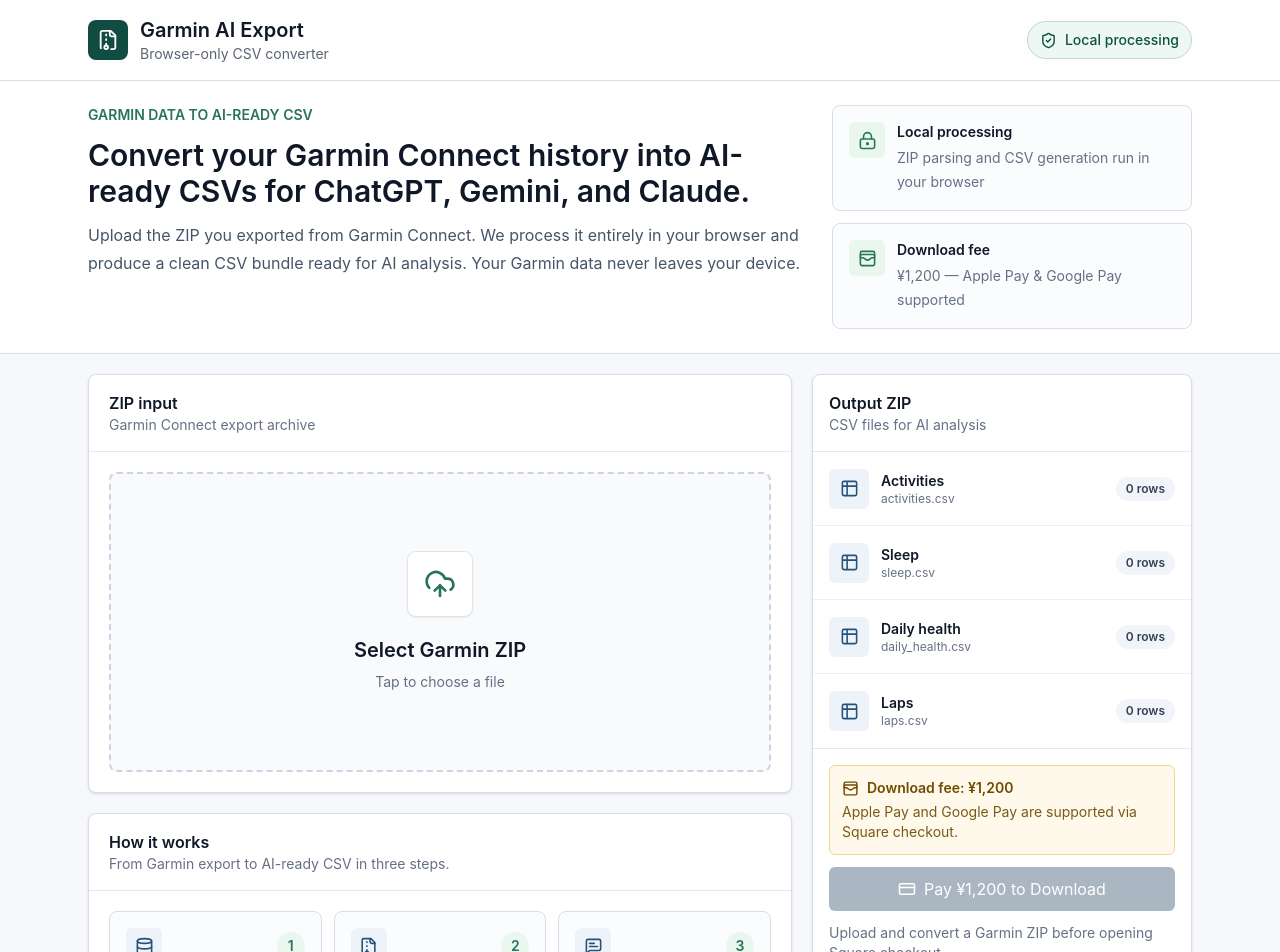
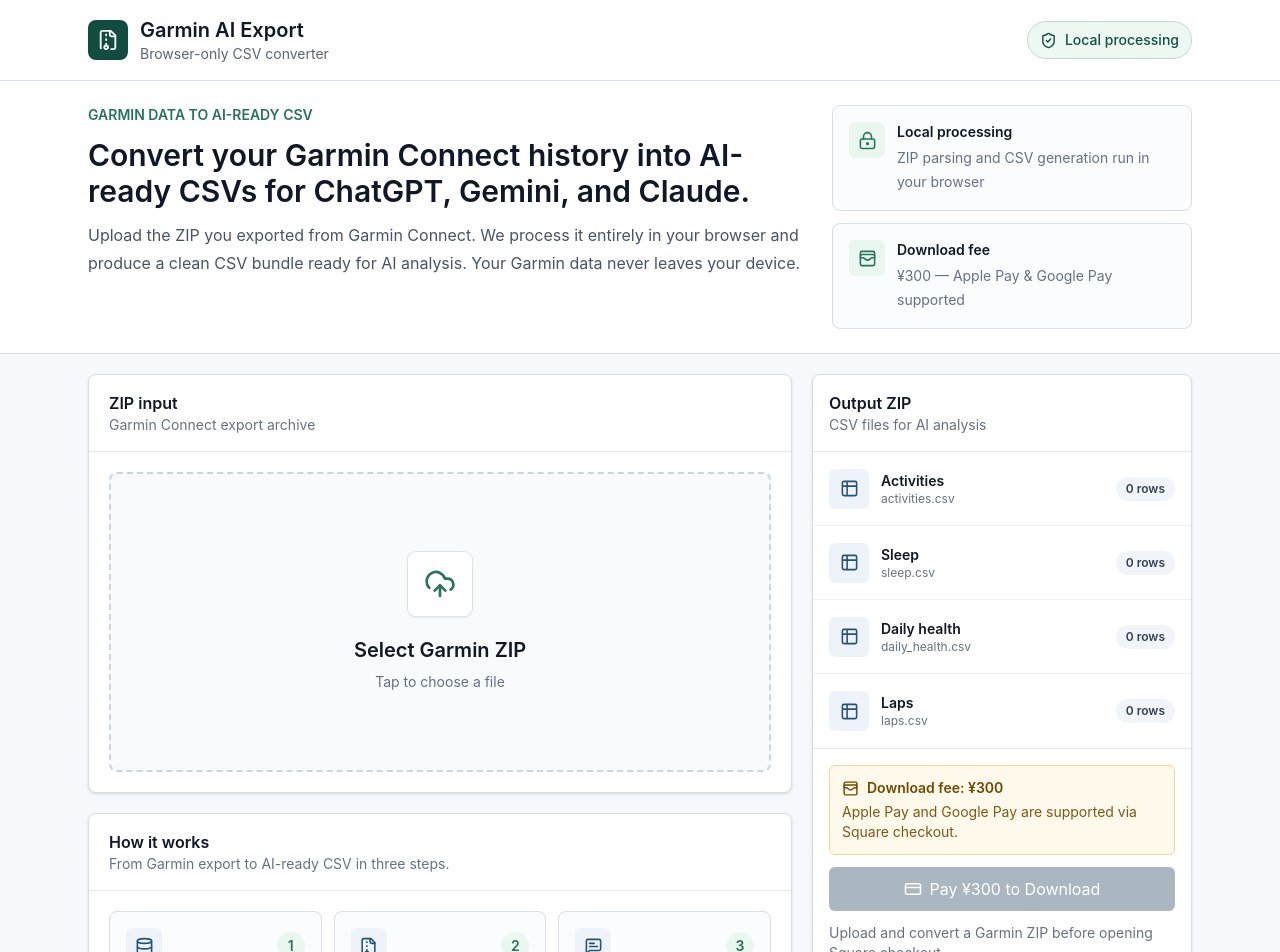
Before and after one commit to bokuno-studio/garmin-ai-export, a Next.js app: page / in a window 1280 px wide. Shown: the top 952 px of the page. Built offline with nearby package versions, Linux system fonts and the light colour scheme; no server answers.

Commit message:
Lower download price to 300 yen

```diff
--- a/src/app/api/square/payment-link/route.ts
+++ b/src/app/api/square/payment-link/route.ts
@@ -5,7 +5,7 @@
 
 const SQUARE_API_VERSION = "2026-01-22";
 const PRODUCT_NAME = "Garmin AI Export";
-const PRODUCT_PRICE = 1200;
+const PRODUCT_PRICE = 300;
 const PRODUCT_CURRENCY = "JPY";
 const PRODUCTION_REDIRECT_URL = "https://garmin-ai-export.vercel.app?paid=true";
 const PRODUCTION_ORIGIN = new URL(PRODUCTION_REDIRECT_URL).origin;
--- a/src/app/page.tsx
+++ b/src/app/page.tsx
@@ -295,7 +295,7 @@
             <HeroFact
               icon={<WalletCards aria-hidden="true" size={19} />}
               label="Download fee"
-              value="¥1,200 — Apple Pay & Google Pay supported"
+              value="¥300 — Apple Pay & Google Pay supported"
             />
           </div>
         </div>
@@ -505,7 +505,7 @@
               <div className="mb-3 rounded-md border border-[#f6d58f] bg-[#fff9eb] p-3">
                 <div className="flex items-center gap-2 text-sm font-semibold text-[#6f4b00]">
                   <WalletCards aria-hidden="true" size={17} />
-                  Download fee: ¥1,200
+                  Download fee: ¥300
                 </div>
                 <p className="mt-1 text-sm text-[#7a5a16]">
                   Apple Pay and Google Pay are supported via Square checkout.
@@ -532,7 +532,7 @@
                   ) : (
                     <CreditCard aria-hidden="true" size={18} />
                   )}
-                  {isCreatingPayment ? "Opening Square checkout" : "Pay \u00a51,200 to Download"}
+                  {isCreatingPayment ? "Opening Square checkout" : "Pay \u00a5300 to Download"}
                 </button>
               )}
 
```
